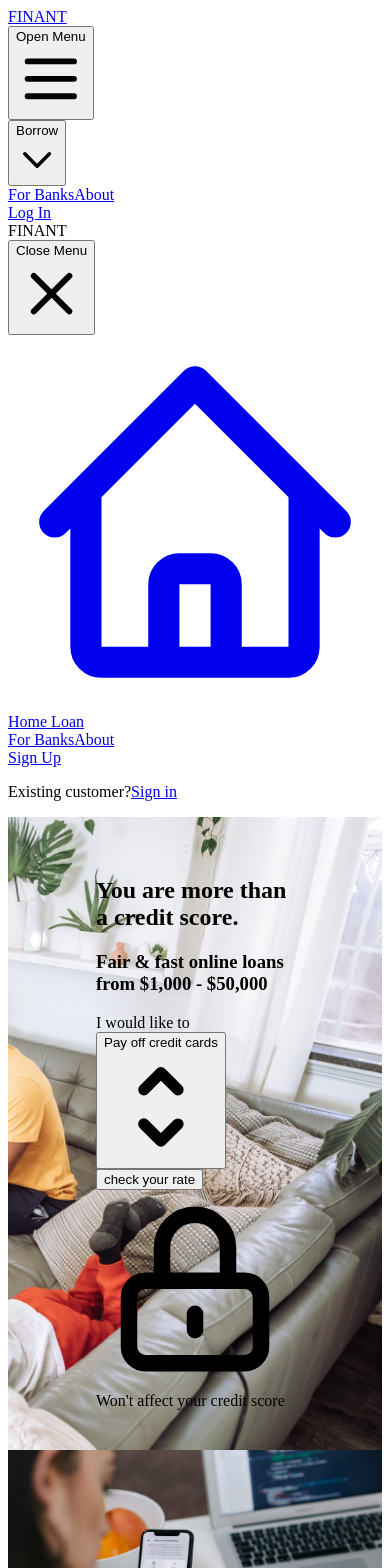
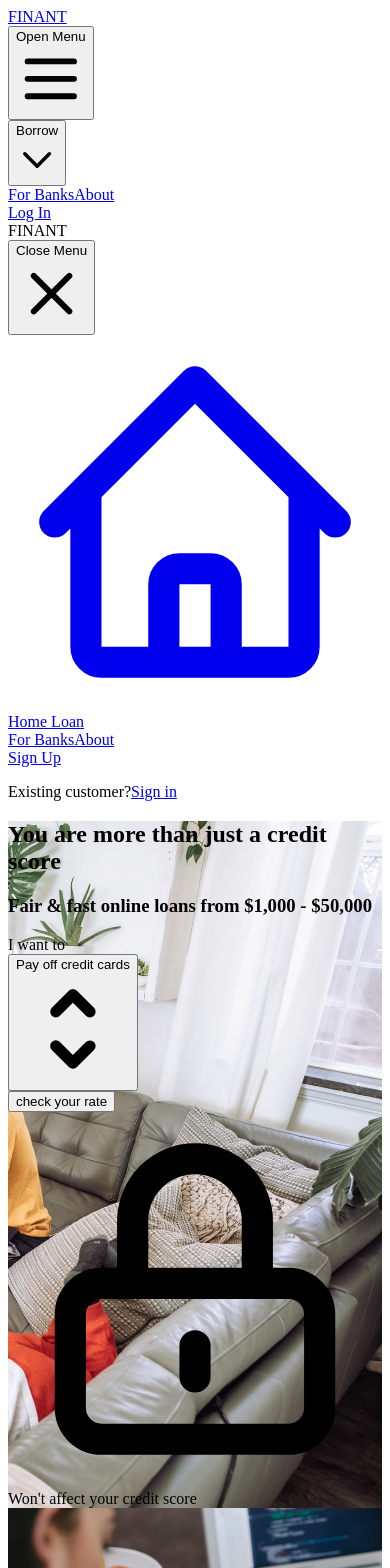
Before and after one commit to JamesSingleton/financian, a Next.js app: page / in a window 390 px wide. Shown: the top 1568 px of the page. Built offline with nearby package versions, Linux system fonts and the light colour scheme.

Commit message:
feat(hero): fix mobile layout for hero

```diff
--- a/components/Home/Form.jsx
+++ b/components/Home/Form.jsx
@@ -2,14 +2,14 @@ import { useState } from 'react';
 const Form = () => {
   const [isOpen, setIsOpen ] = useState(false)
   return (
-    <div className="bg-gray-100 rounded-xl px-12 pt-14 pb-6 shadow-md flex flex-col items-center">
+    <div className="bg-gray-100 rounded-xl px-12 pt-14 pb-6 shadow-md flex flex-col items-center text-center">
       <div className="mb-8 w-full">
-        <h2 className="text-5xl mb-4">You are more than a credit score.</h2>
-        <h3 className="px-14 text-xl leading-8">Fair & fast online loans from <span>$1,000 - $50,000</span></h3>
+        <h2 className="font-medium text-3xl md:text-5xl mb-4">You are more than just a credit score</h2>
+        <h3 className="md:px-14 text-xl leading-8">Fair & fast online loans from <span>$1,000 - $50,000</span></h3>
       </div>
       <div className="w-80">
-        <label id="listbox-label" className="block text-sm font-medium text-gray-700">
-          I would like to
+        <label id="listbox-label" className="block text-sm font-medium text-left text-gray-700">
+          I want to
         </label>
         <div className="mt-1 relative mb-2">
           <button type="button" onClick={() => setIsOpen(!isOpen)} aria-haspopup="listbox" aria-expanded="true" aria-labelledby="listbox-label" className="relative w-full bg-white border border-gray-300 rounded-md shadow-sm pl-3 pr-10 py-2 text-left cursor-default focus:outline-none focus:ring-1 focus:ring-indigo-500 focus:border-indigo-500 sm:text-sm">
@@ -25,7 +25,7 @@ const Form = () => {
             </span>
           </button>
           {isOpen && (
-            <div className="absolute mt-1 w-full rounded-md bg-white shadow-lg">
+            <div className="absolute mt-1 w-full rounded-md bg-white shadow-lg z-10">
             <ul tabIndex="-1" role="listbox" aria-labelledby="listbox-label" aria-activedescendant="listbox-item-3" className="max-h-56 rounded-md py-1 text-base ring-1 ring-black ring-opacity-5 overflow-auto focus:outline-none sm:text-sm">
               <li id="listbox-item-0" role="option" className="text-gray-900 cursor-default select-none relative py-2 pl-3 pr-9">
                 <div className="flex items-center">
@@ -44,7 +44,7 @@ const Form = () => {
           )}
         </div>
         <div className="inline-block text-center relative w-full">
-          <button className="uppercase flex mx-auto text-white bg-indigo-500 border-0 py-2 px-8 focus:outline-none hover:bg-indigo-600 rounded text-lg">check your rate</button>
+          <button className="uppercase font-medium flex mx-auto text-white bg-indigo-500 border-0 py-2 px-8 focus:outline-none hover:bg-indigo-600 rounded text-lg">check your rate</button>
           <div className="font-sm mt-2">
             <svg className="w-4 h-4 inline-block" xmlns="http://www.w3.org/2000/svg" fill="none" viewBox="0 0 24 24" stroke="currentColor">
               <path strokeLinecap="round" strokeLinejoin="round" strokeWidth={2} d="M12 15v2m-6 4h12a2 2 0 002-2v-6a2 2 0 00-2-2H6a2 2 0 00-2 2v6a2 2 0 002 2zm10-10V7a4 4 0 00-8 0v4h8z" />
--- a/components/Home/Hero.jsx
+++ b/components/Home/Hero.jsx
@@ -3,9 +3,9 @@ import Form from './Form'
 import styles from './Hero.module.css';
 
 const Hero = () => (
-  <section className={styles.hero}>
-    <div className="container mx-auto flex px-5 py-24 md:flex-row flex-col items-center">
-      <div className="lg:max-w-lg lg:w-full md:w-1/2 w-5/6 mb-10 md:mb-0 order-2 ml-auto">
+  <section className={`${styles.hero} md:py-10 md:px-20`}>
+    <div className="container flex px-5 py-24 md:flex-row flex-col items-center">
+      <div className="lg:max-w-lg lg:w-full md:w-1/2 mb-10 md:mb-0 order-2 ml-auto w-full">
         <Form />
       </div>
     </div>
--- a/components/Home/Hero.module.css
+++ b/components/Home/Hero.module.css
@@ -3,5 +3,4 @@
   background-size: cover;
   background-position: right;
   background-repeat: no-repeat;
-  padding: 40px 88px;
 }
--- a/components/Home/Steps.jsx
+++ b/components/Home/Steps.jsx
@@ -4,8 +4,9 @@ const Steps = () => (
   <section className="text-gray-700 body-font">
     <div className="container px-5 py-24 mx-auto flex flex-wrap">
       <div className="flex flex-wrap w-full">
-        <div className="lg:w-3/5 md:w-1/2 rounded-lg md:mt-0 mt-12 hidden md:block">
+        <div className="lg:w-3/5 md:w-1/2 md:mt-0 mt-12 hidden md:block">
           <Image
+            className="rounded-md h-full"
             src="/static/images/writing-with-phone.jpeg"
             width={1080}
             height={720}
```
